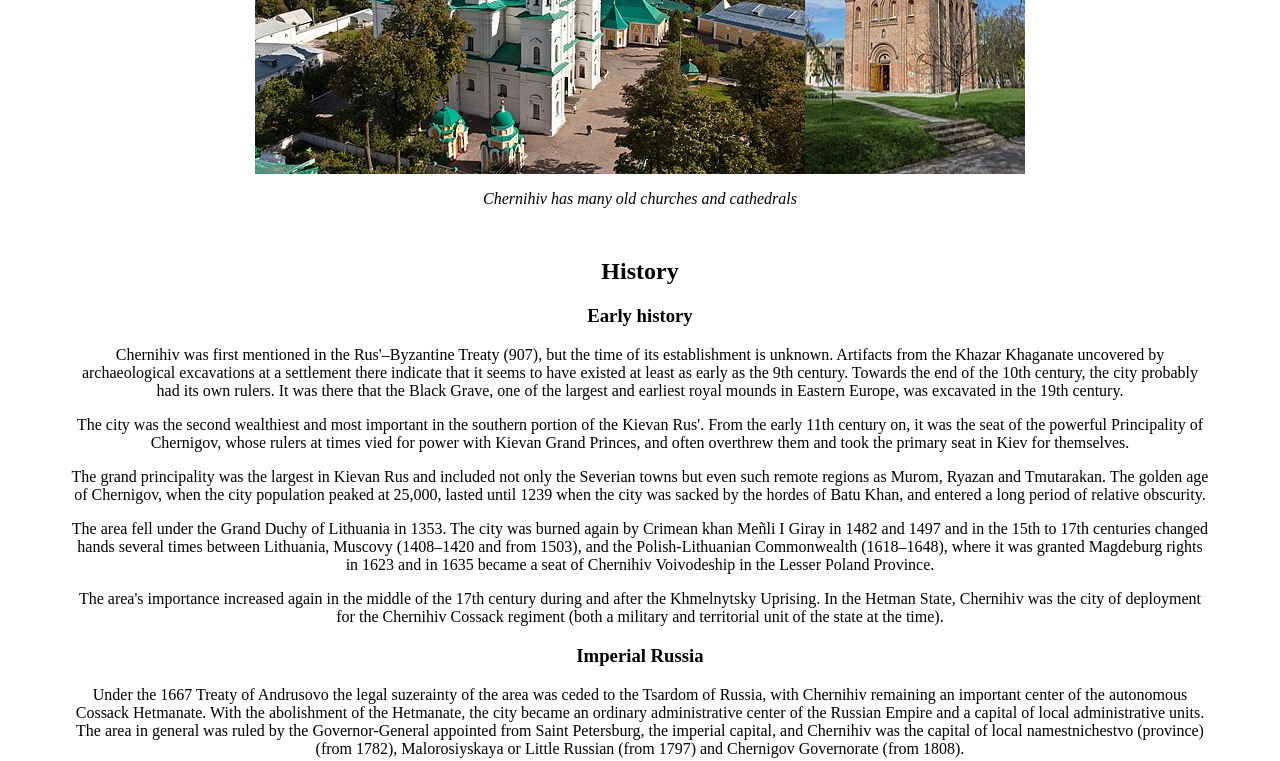
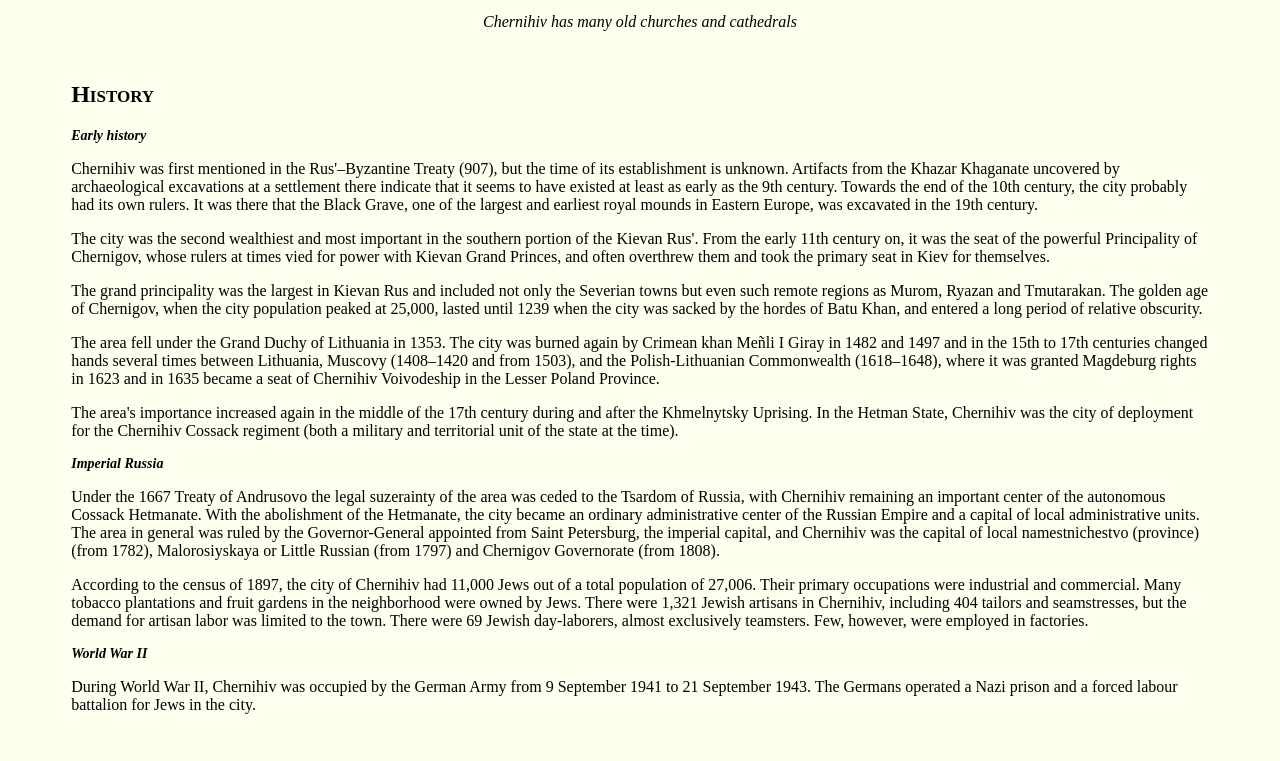
Before and after one commit to OleksiiGon/Lessons, a website built with Vite: page index.html in a window 1280 px wide. Shown: the part 1071-1832 px from the top of the page. Built offline with nearby package versions, Linux system fonts and the light colour scheme; files whose address does not match are found by name.

Commit message:
Add files via upload

```diff
--- a/index.html
+++ b/index.html
@@ -9,7 +9,7 @@
   <body>
     <header>
         <h1>Chernihiv</h1>
-      <img id="Chernihiv-img" src="images/1.png">
+            <img id="Chernihiv-img" src="images/symbol.png"/>
             <div class="comment">
                 <p>
                  Chernihiv is not only an historical town for me, but it's also a town where I grew up, graduated from
@@ -52,6 +52,7 @@
         </section>
         <section>
             <h2>History</h2>
+            <section>
               <h3>Early history</h3>
               <p>
                   Chernihiv was first mentioned  in the Rus'–Byzantine Treaty (907), but the time of its establishment is
@@ -83,6 +84,8 @@
                   Uprising. In the Hetman State, Chernihiv was the city of deployment for the Chernihiv Cossack regiment
                   (both a military and territorial unit of the state at the time).
               </p>
+            </section>
+            <section>
               <h3>Imperial Russia</h3>
               <p>
                   Under the 1667 Treaty of Andrusovo the legal suzerainty of the area was ceded to the Tsardom of Russia,
@@ -99,11 +102,14 @@
                   and seamstresses, but the demand for artisan labor was limited to the town. There were 69 Jewish
                   day-laborers, almost exclusively teamsters. Few, however, were employed in factories.
               </p>
+            </section>
+            <section>
               <h3>World War II</h3>
               <p>
                   During World War II, Chernihiv was occupied by the German Army from 9 September 1941 to 21 September 1943.
                   The Germans operated a Nazi prison and a forced labour battalion for Jews in the city.
               </p>
+            </section>
         </section>
       </article>
     </main>
--- a/styles.css
+++ b/styles.css
@@ -1,3 +1,7 @@
+ body {
+    background-color: Ivory;
+    font-size: 16px;
+ }
 
 #Chernihiv-img {
     width: 150px;
@@ -6,14 +10,33 @@
     margin-bottom: 10px;
 
 }
+
 section, header, footer {
     display: block;
     width: 90%;
     margin-left: 5%;
     margin-right: 5%;
     margin-top: 50px;
+}
+
+h2 {
+    font-variant: small-caps;
+}
+
+h3 {
+    font-style: italic;
+    font-size: 14px;
+}
+
+section > section {
+    margin-top: 10px;
+    margin-left: 0%;
+    margin-right: 0%;
+    width: 100%;
+}
+
+header {
     text-align: center;
-
 }
 
 footer {
```
Lines whose indentation alone changed are shown as unchanged.
